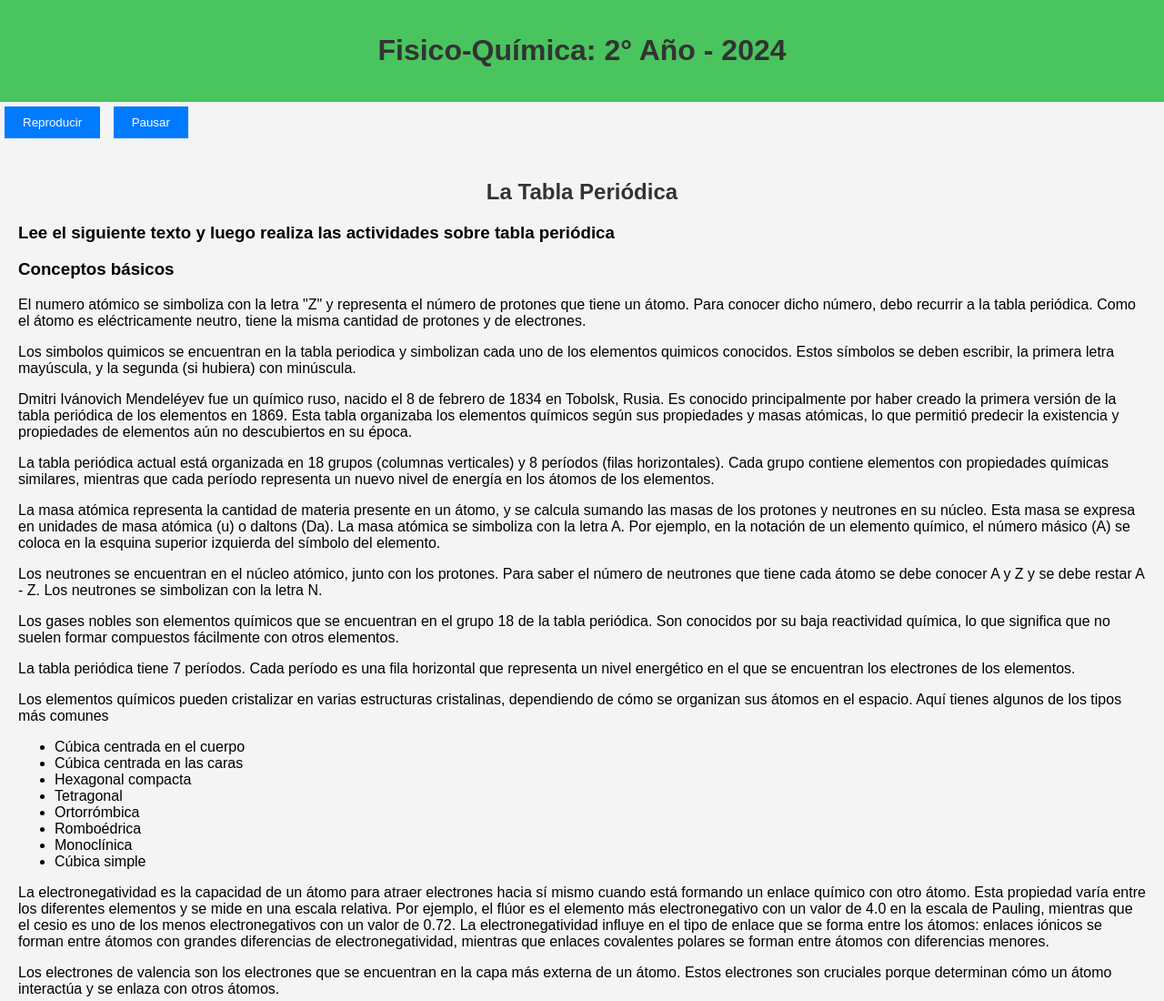
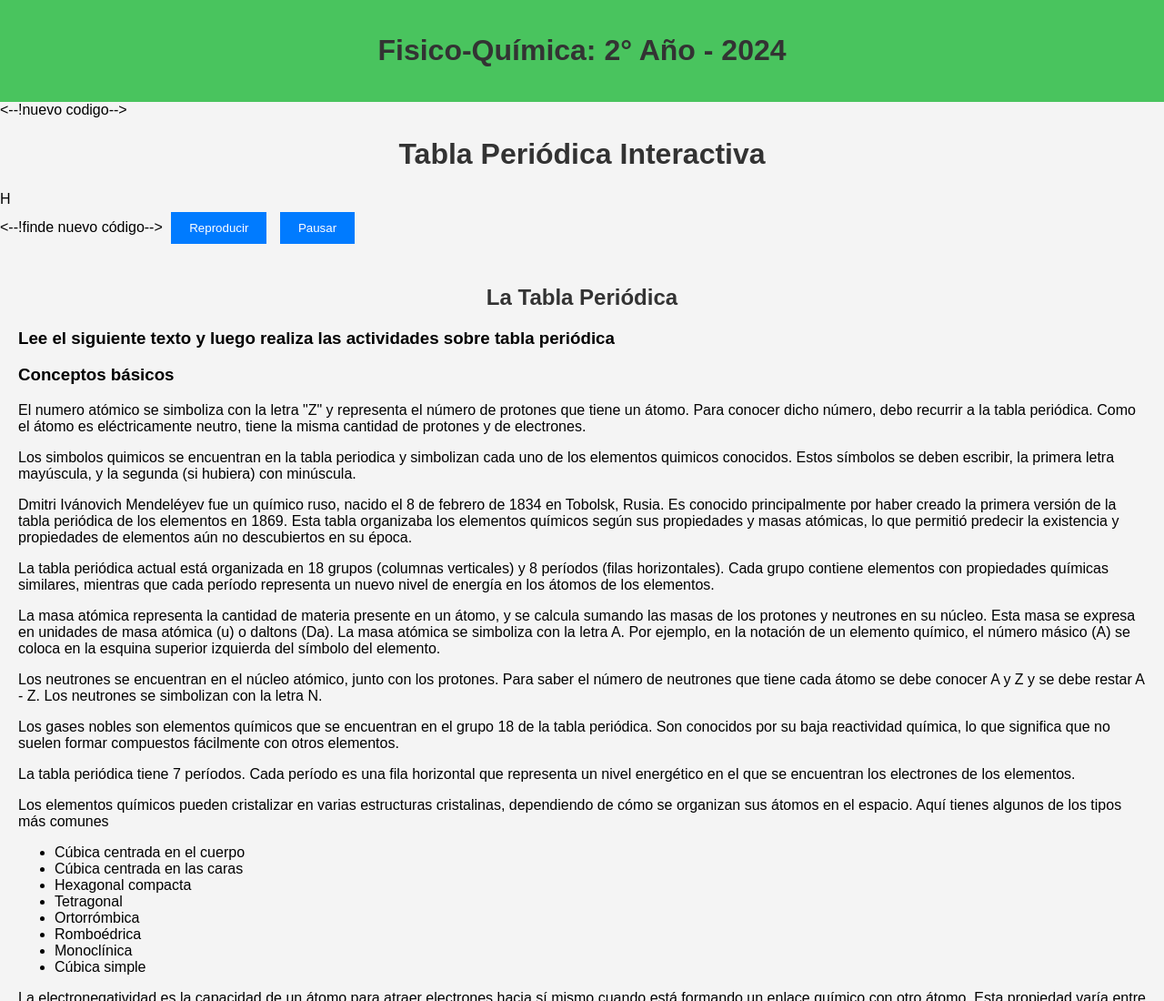
Before and after one commit to Jorge22Brandan/segundo_a-o, a plain HTML site: page index.html in a window 1280 px wide. Shown: the top 1100 px of the page at 91% size. Drawn offline with Linux system fonts and the light colour scheme.

Commit message:
Agrego tabla interactiva

```diff
--- a/index.html
+++ b/index.html
@@ -13,6 +13,18 @@
     <header>
         <h1>Fisico-Química: 2° Año - 2024</h1>
     </header>
+
+    <--!nuevo codigo-->
+         <h1>Tabla Periódica Interactiva</h1>
+    <div class="tabla-periodica">
+        <!-- Aquí irán los elementos de la tabla periódica -->
+        <div class="elemento" data-simbolo="H" data-nombre="Hidrógeno" data-numero="1">H</div>
+        <!-- Agrega más elementos aquí -->
+    </div>
+    <div id="info-elemento"></div>
+    <script src="script.js"></script>
+
+    <--!finde nuevo código-->
 
 
     <audio id="miAudio" autoplay loop></audio>
@@ -193,5 +205,7 @@
     </script>
 
 
+
+
 </body>
 </html>
```
